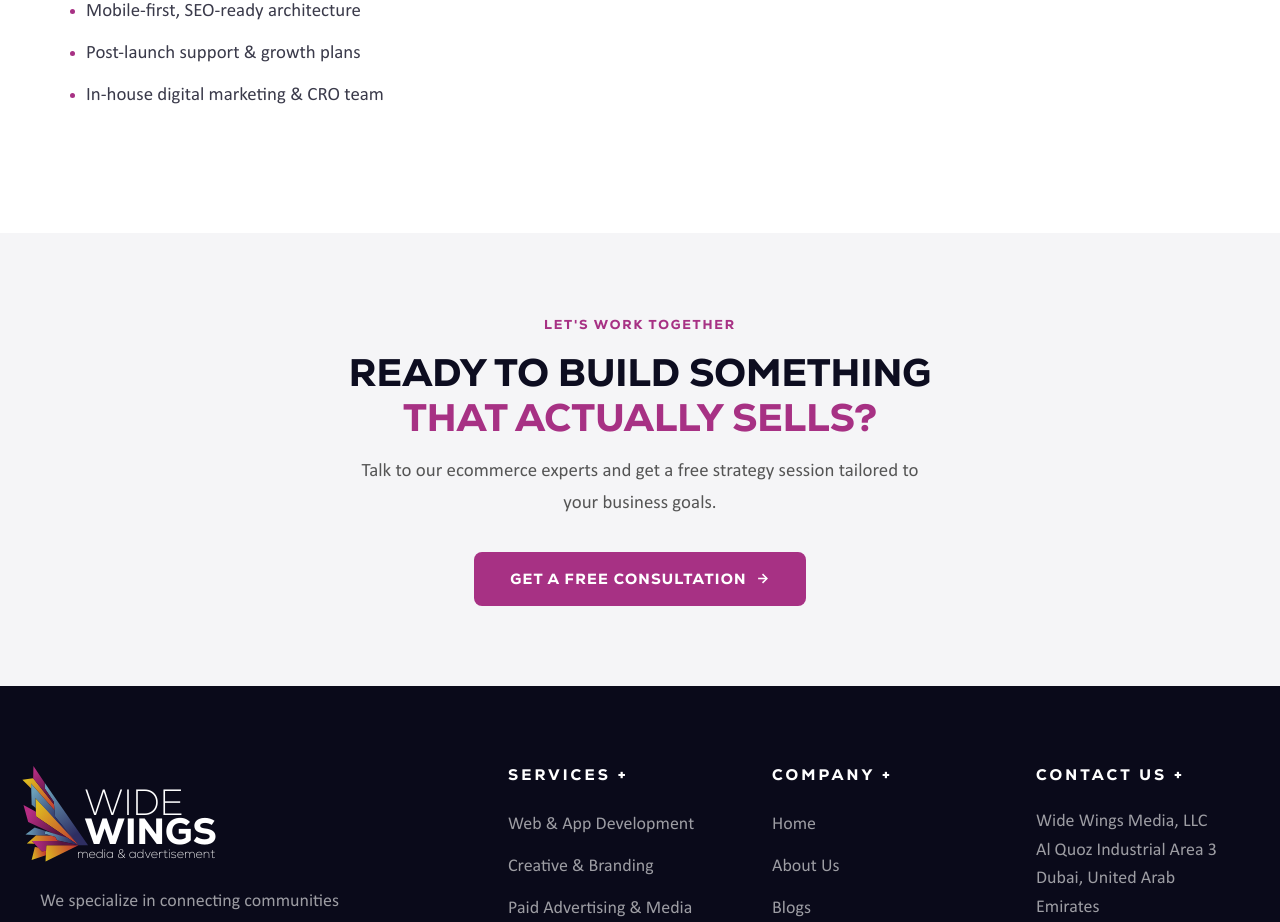
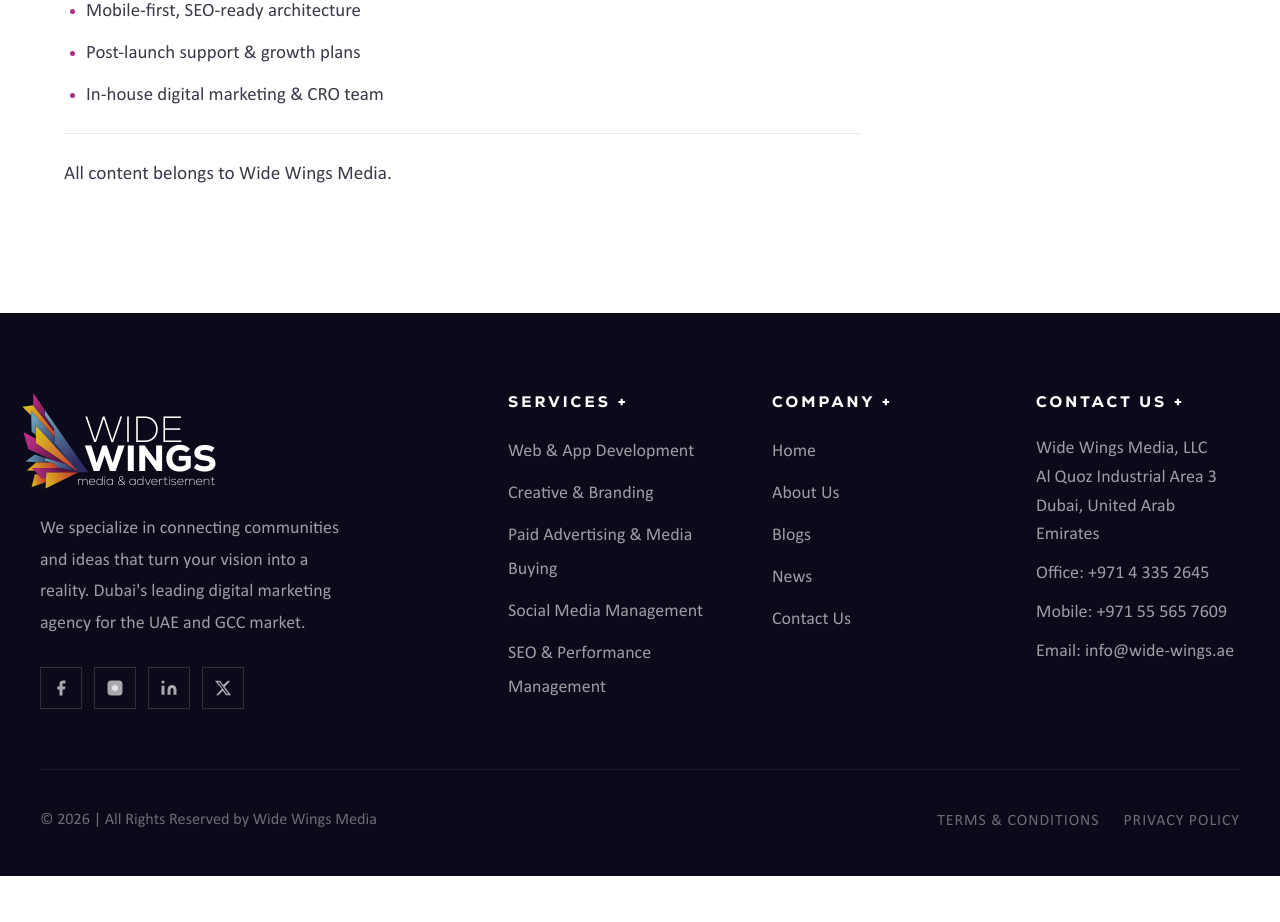
Before and after one commit to widewingspat-beep/wwm, a Next.js app: page /blogs/ecommerce-website-development-dubai in a window 1280 px wide. Shown: the part 7320-8242 px from the top of the page. After the commit the page ends 8196 px from the top, so only its background shows below. Built offline with nearby package versions, Linux system fonts and the light colour scheme.

Commit message:
Remove bottom CTA, add copyright line at end of blog posts

```diff
--- a/app/blogs/[slug]/page.tsx
+++ b/app/blogs/[slug]/page.tsx
@@ -235,6 +235,7 @@
             {content ?? (
               <p>Full article coming soon. Check back shortly for the complete post.</p>
             )}
+            <p className="bp-copyright">All content belongs to Wide Wings Media.</p>
           </article>
 
           {/* Sidebar */}
@@ -288,18 +289,6 @@
         </div>
       </div>
 
-      {/* ── BOTTOM CTA ── */}
-      <section className="bp-bottom-cta">
-        <div className="bp-bottom-cta-inner">
-          <p className="bp-bottom-cta-eyebrow">Let&apos;s Work Together</p>
-          <h2 className="bp-bottom-cta-h2">Ready to Build Something<br /><span style={{color:'#a73184'}}>That Actually Sells?</span></h2>
-          <p className="bp-bottom-cta-sub">Talk to our ecommerce experts and get a free strategy session tailored to your business goals.</p>
-          <Link href="/contact" className="bp-bottom-cta-btn">
-            Get a Free Consultation
-            <svg width="15" height="15" viewBox="0 0 24 24" fill="none" stroke="currentColor" strokeWidth="2.5"><line x1="5" y1="12" x2="19" y2="12"/><polyline points="12 5 19 12 12 19"/></svg>
-          </Link>
-        </div>
-      </section>
     </>
   );
 }
--- a/app/blogs/blog-post.css
+++ b/app/blogs/blog-post.css
@@ -167,6 +167,15 @@
 .bp-article li::marker { color: #a73184; }
 
 .bp-article strong { font-weight: 700; color: #0d0d20; }
+
+.bp-copyright {
+  font-family: Calibri, sans-serif;
+  font-size: 0.88rem;
+  color: #999;
+  margin-top: 48px;
+  padding-top: 24px;
+  border-top: 1px solid #ebebeb;
+}
 
 /* Highlight box */
 .bp-highlight {
```
